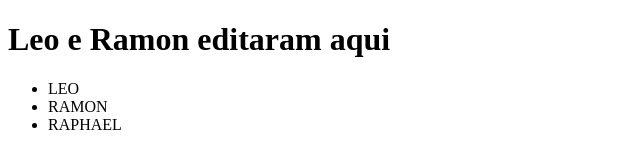
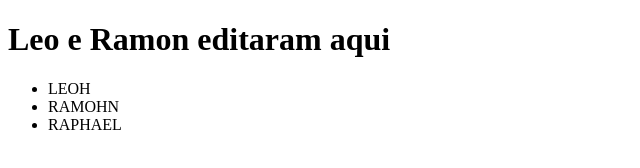
Before and after one commit to AI-B166ER/conflict, a plain HTML site: page index.html in a window 1280 px wide. Shown: the full height of the page, 0-640 px from the left. Drawn offline with Linux system fonts and the light colour scheme.

Commit message:
update index.html

```diff
--- a/index.html
+++ b/index.html
@@ -7,8 +7,8 @@
 	<h1>Leo e Ramon editaram aqui</h1>
 
 	<ul>
-		<li>LEO</li>
-		<li>RAMON</li>
+		<li>LEOH</li>
+		<li>RAMOHN</li>
 		<li>RAPHAEL</li>
 	</ul>
 </body>
```
